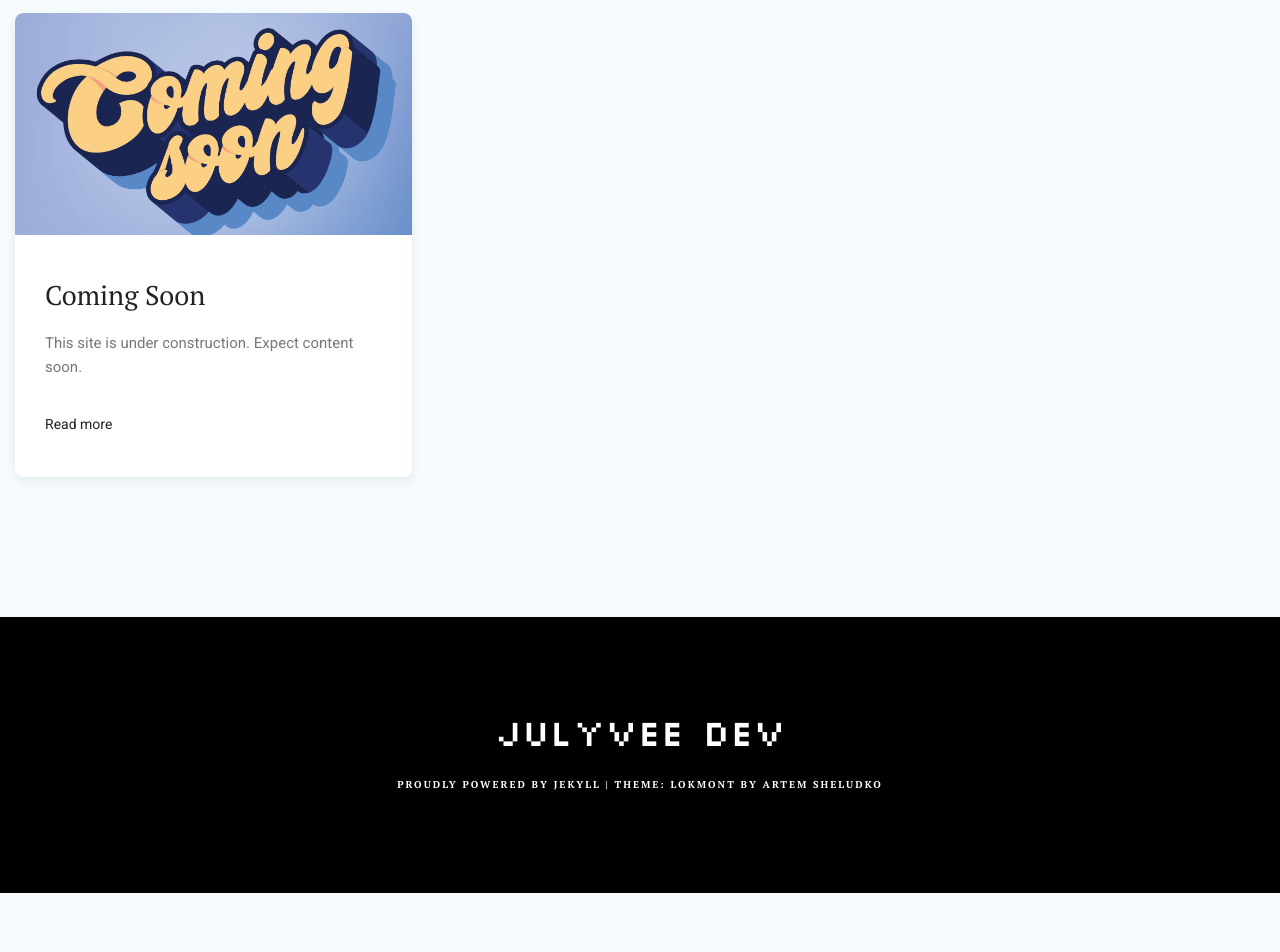
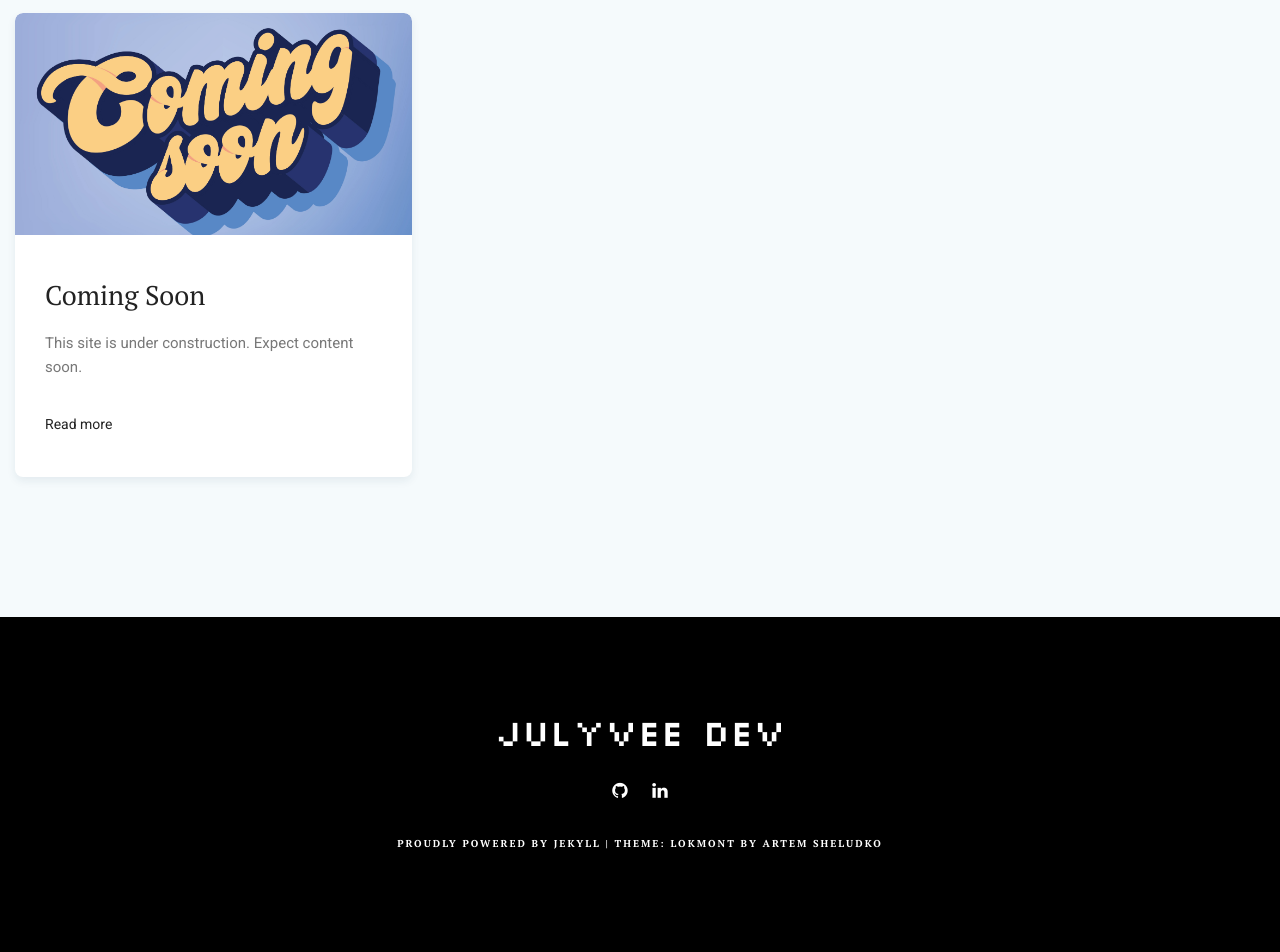
Before and after one commit to julyvee/julyvee.github.io, a Jekyll site: the page built from index.html, in a window 1280 px wide. Shown: the part 947-1899 px from the top of the page. Built offline with Jekyll 4.4.1, drawn with Linux system fonts in a browser that asks for light colours; the list of posts is cut into pages by our own code; before the commit the page ends 1840 px from its top, so only the background shows below that.

Commit message:
Fix footer

```diff
--- a/_includes/footer.html
+++ b/_includes/footer.html
@@ -5,11 +5,11 @@
     <h2 class="footer-heading">{{ site.title | escape }}</h2>
 
     <ul class="social-footer">
-    {% if site.twitter %}
+    {% if site.github %}
       <li><a href="{{ site.github }}" target="_blank"><i class="fa fa-github" aria-hidden="true"></i></a></li>
     {% else %}
     {% endif %}
-    {% if site.facebook %}
+    {% if site.linkedin %}
       <li><a href="{{ site.linkedin }}" target="_blank"><i class="fa fa-linkedin" aria-hidden="true"></i></a></li>
     {% else %}
     {% endif %}
```
